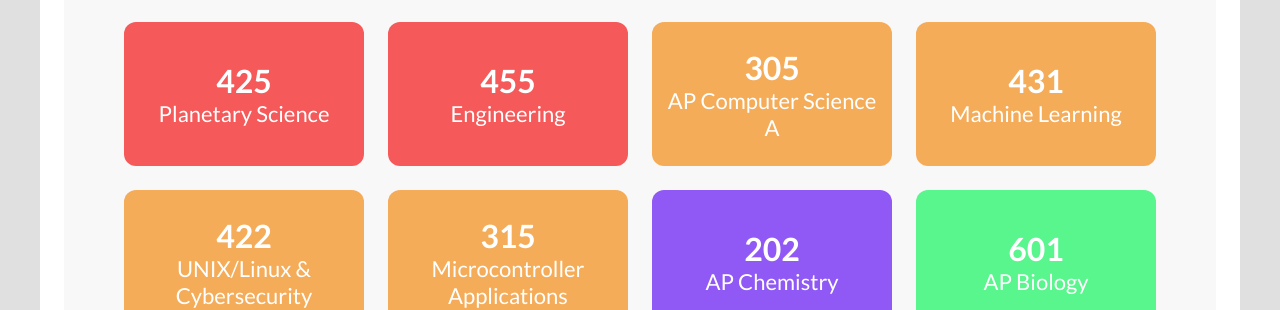
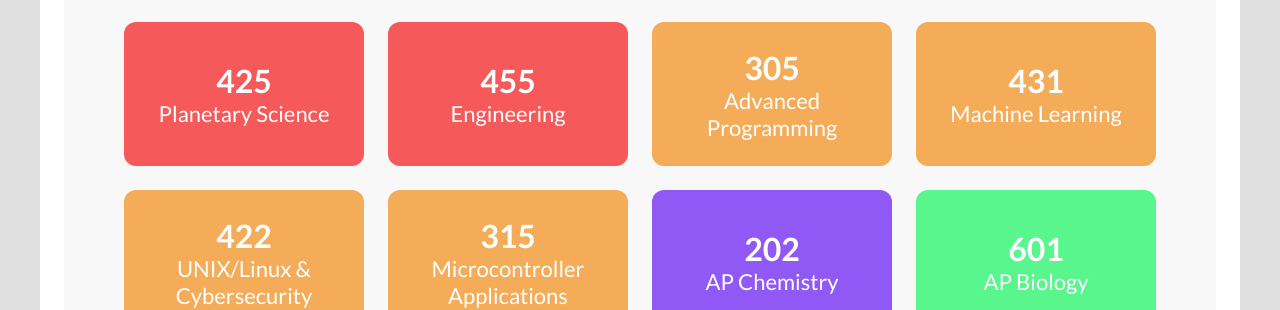
Before and after one commit to annegautham/annegautham.github.io, a Jekyll site: the page built from education.html, in a window 1280 px wide. Shown: the part 842-1152 px from the top of the page. Built offline with Jekyll 4.4.1, drawn with Linux system fonts in a browser that asks for light colours; some web fonts are replaced.

Commit message:
Update classes.yml

```diff
--- a/_data/classes.yml
+++ b/_data/classes.yml
@@ -56,7 +56,7 @@
       description: Students gain hands-on experience studying problems, working in teams to design solutions and constructing their designs. As students work on projects, they may utilize mechanics, electronics, chemistry, and biology. Students may also utilize tools and methods such as CAD, construction of models or prototypes, 3D printing, and programming. Students are also exposed to the many branches of engineering and the highly diverse opportunities within the field through an interview with an engineer. Students form teams to develop original products that advance the human condition and are related to United Nations Sustainable Development goals. Teams make a presentation on this project including a demonstration of their prototype.
 
     - number: 305
-      name: AP Computer Science A
+      name: Advanced Programming
       dept: CS
       description:  This course continues to develop the ideas introduced in Object Oriented Programming. Topics may include inheritance, interface, polymorphism, recursion, hashmaps, hashsets, stacks, queues, trees, linked lists, and advanced programming techniques including advanced sorts and searches. Programming projects in this course are designed to learn as many aspects of the programming algorithms and development as possible. The projects include different stages of developing software including design, coding, testing and refactoring.
 
```
